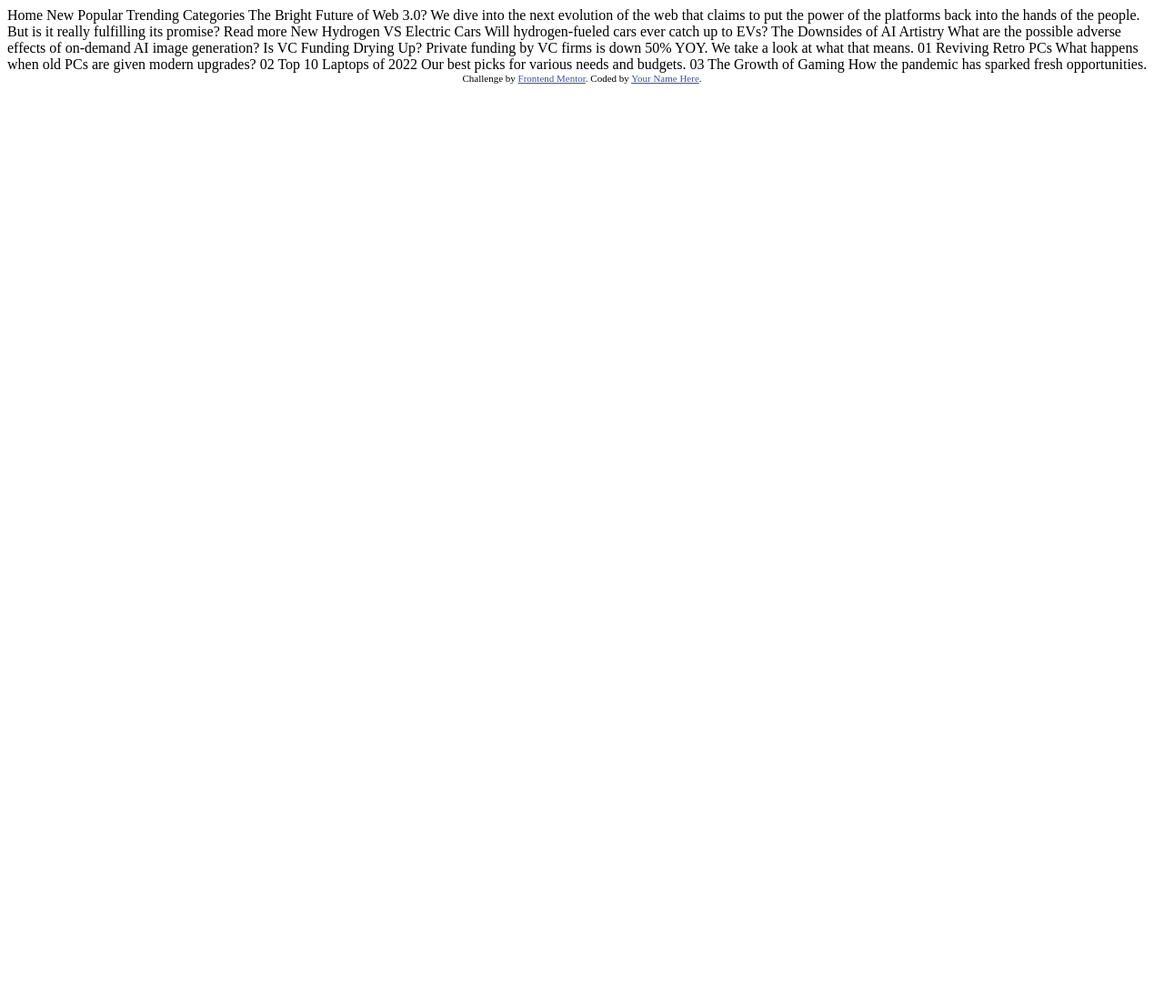
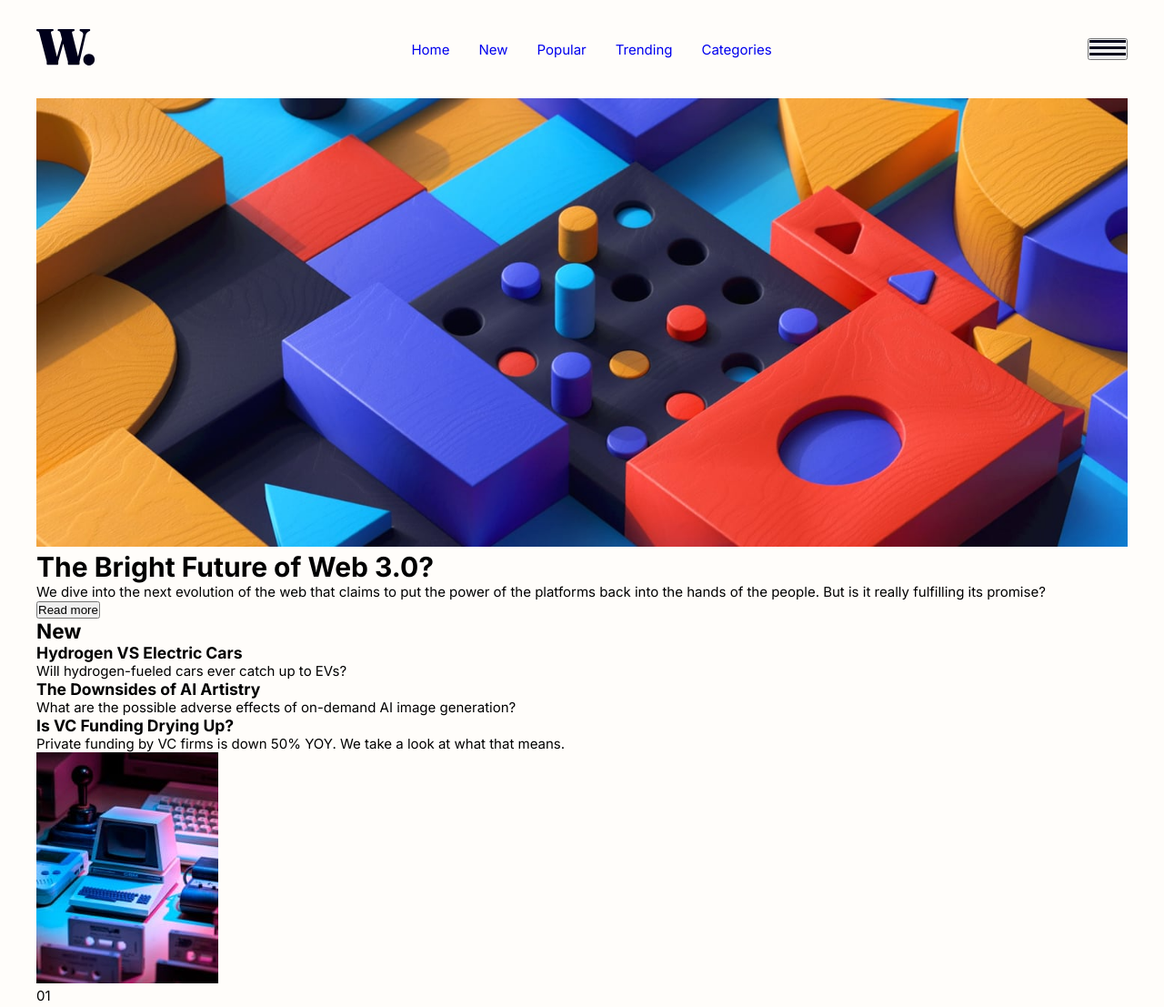
Before and after one commit to ManuelFrancisco42/news-homepage, a plain HTML site: page index.html in a window 1280 px wide. Shown: the top 1107 px of the page at 91% size. Before the commit the page ends 800 px from the top, so only its background shows below. Drawn offline with Linux system fonts and the light colour scheme.

Commit message:
end html and begining of css rules

```diff
--- a/css/style.css
+++ b/css/style.css
@@ -1,15 +1,79 @@
+/* Variables */
+
+:root {
+    /* Primary */
+
+--primary-color-soft-orange: hsl(35, 77%, 62%);
+--primary-color-soft-red: hsl(5, 85%, 63%);
+
+   /* Neutral */
+
+--neutral-color-off-white: hsl(36, 100%, 99%);
+--neutral-color-grayish-blue: hsl(233, 8%, 79%);
+--neutral-color-dark-grayish-blue: hsl(236, 13%, 42%);
+--neutral-color-very-dark-blue: hsl(240, 100%, 5%);
+
+}
+
+/* General Rules */
+
+* {
+    box-sizing: border-box;
+    margin: 0;
+    padding: 0;
+}
 
 
+body {
+    width: 100%;
+    min-height: 100vh;
+    font-size: 15px;
+    font-family: "Inter", sans-serif;
+    background-color: var(--neutral-color-off-white);
+    display: flex;
+    align-items: center;
+}
 
+img {
+    max-width: 100%;
+}
 
+ul {
+    list-style-type: none;
+}
 
+a {
+    text-decoration: none;
+}
 
+#container {
+    max-width: 1200px;
+    margin: 0 auto;
+}
 
+/* Header */
 
+.head {
+    display: flex;
+    align-items: center;
+    justify-content: space-between;
+    padding: 2rem 0;
+}
 
+.navigation-link {
+    display: flex;
+    align-items: center;
+    column-gap: 2rem;
+}
 
+.navigation-link li {
+    color: var(--neutral-color-grayish-blue);
+     cursor: pointer;
+}
 
-
+.navigation-link li:hover {
+    color: var(--primary-color-soft-red);
+}
 
 
 
--- a/index.html
+++ b/index.html
@@ -2,60 +2,99 @@
 <html lang="en">
 <head>
     <meta charset="UTF-8">
-  <meta name="viewport" content="width=device-width, initial-scale=1.0"> <!-- displays site properly based on user's device -->
-
+    <meta name="viewport" content="width=device-width, initial-scale=1.0">
     <link rel="icon" type="image/png" sizes="32x32" href="./assets/images/favicon-32x32.png">
-
-  <title>Frontend Mentor | News homepage</title>
-
-  <!-- Css Style -->
+    <title>Frontend Mentor | New Homepage</title>
+    <link rel="preconnect" href="https://fonts.googleapis.com">
+    <link rel="preconnect" href="https://fonts.gstatic.com" crossorigin>
+    <link href="https://fonts.googleapis.com/css2?family=Inter:wght@100..900&display=swap" rel="stylesheet">
     <link rel="stylesheet" href="./css/style.css">
-
 </head>
 <body>
+    <div id="container">
+        <header class="head">
+          <div class="head-logo">
+            <img src="./assets/images/logo.svg" alt="logo" class="head-image-logo">
+          </div>
+            <nav class="navigation" aria-label="Main Navigation">
 
-  Home
-  New
-  Popular
-  Trending
-  Categories
+                <ul class="navigation-link">
+                    <li><a href="#">Home</a></li>
+                    <li><a href="#">New</a></li>
+                    <li><a href="#">Popular</a></li>
+                    <li><a href="#">Trending</a></li>
+                    <li><a href="#">Categories</a></li>
+                </ul>
+            </nav>
+            <button class="menu-image" aria-label="Menu Toggle Button">
+                <img src="./assets/images/icon-menu.svg" alt="Menu">
+            </button>
+        </header>
 
-  The Bright Future of Web 3.0?
+        <main>
+            <div class="wrapper main-wrapper">
+                <picture>
+                    <source media="(max-width: 768px)" srcset="./assets/images/image-web-3-mobile.jpg">
+                    <img src="./assets/images/image-web-3-desktop.jpg" alt="desktop image">
+                </picture>
+                <div class="info">
+                    <h1 class="info-title">The Bright Future of Web 3.0?</h1>
+                    <p class="info-content">
+                        We dive into the next evolution of the web that claims to put the power of the platforms back into the hands of the people. But is it really fulfilling its promise?
+                    </p>
+                    <button class="btn">Read more</button>
+                </div>
+            </div>
+            <div class="new">
+                <h2 class="new-container-title">New</h2>
+                <div class="new-content">
+                    <h3 class="new-content-title">Hydrogen VS Electric Cars</h3>
+                    <p class="new-line">Will hydrogen-fueled cars ever catch up to EVs?</p>
+                </div>
+                <div class="new-content">
+                    <h3 class="new-content-title">The Downsides of AI Artistry</h3>
+                    <p class="new-line">What are the possible adverse effects of on-demand AI image generation?</p>
+                </div>
+                <div class="new-content">
+                    <h3 class="new-content-title">Is VC Funding Drying Up?</h3>
+                    <p class="new-line">Private funding by VC firms is down 50% YOY. We take a look at what that means.</p>
+                </div>
+            </div>
+        </main>
 
-  We dive into the next evolution of the web that claims to put the power of the platforms back into the hands of the people.
-  But is it really fulfilling its promise?
-
-  Read more
-
-  New
-
-  Hydrogen VS Electric Cars
-  Will hydrogen-fueled cars ever catch up to EVs?
-
-  The Downsides of AI Artistry
-  What are the possible adverse effects of on-demand AI image generation?
-
-  Is VC Funding Drying Up?
-  Private funding by VC firms is down 50% YOY. We take a look at what that means.
-
-  01
-  Reviving Retro PCs
-  What happens when old PCs are given modern upgrades?
-
-  02
-  Top 10 Laptops of 2022
-  Our best picks for various needs and budgets.
-
-  03
-  The Growth of Gaming
-  How the pandemic has sparked fresh opportunities.
+        <section class="new-game">
+            <div class="new-game new-game-retro">
+                <img src="./assets/images/image-retro-pcs.jpg" alt="retro image"/>
+                <div class="new-top-info">
+                <span>01</span>
+                <h3>Reviving Retro PCs</h3>
+                <p>What happens when old PCs are given modern upgrades?</p>
+                </div>
+            </div>
+            <div class="new-game new-game-laptops">
+                <img src="./assets/images/image-top-laptops.jpg" alt="laptops image"/>
+                <div class="new-top-info">
+                <span>02</span>
+                <h3>Top 10 Laptops of 2022</h3>
+                <p>Our best picks for various needs and budgets.</p>
+                </div>
+            </div>
+            <div class="new-game new-game-growth">
+                <img src="./assets/images/image-gaming-growth.jpg" alt="game image"/>
+                <div class="new-top-info">
+                <span>03</span>
+                <h3>The Growth of Gaming</h3>
+                <p>How the pandemic has sparked fresh opportunities.</p>
+                </div>
+            </div>
+            <ul></ul>
+        </section>
 
         <div class="attribution">
-    Challenge by <a href="https://www.frontendmentor.io?ref=challenge" target="_blank">Frontend Mentor</a>.
-    Coded by <a href="#">Your Name Here</a>.
+            Challenge by <a href="https://www.frontendmentor.io?ref=challenge" target="_blank">Frontend Mentor</a>. Coded by <a href="#">Your Name Here</a>.
+        </div>
     </div>
 
-  <!-- Script Javascript -->
     <script src="./js/script.js"></script>
 </body>
 </html>
```
Lines whose indentation alone changed are shown as unchanged.
